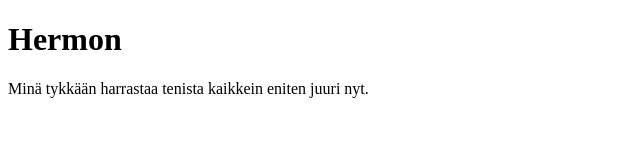
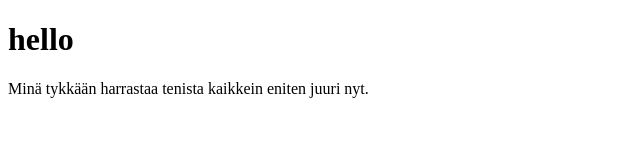
Before and after one commit to Hermon-Haileyesus/eka-repo, a plain HTML site: page index.html in a window 1280 px wide. Shown: the whole page, without its empty margins (0-640 px from the left). Drawn offline with Linux system fonts and the light colour scheme.

Commit message:
i add hello

```diff
--- a/index.html
+++ b/index.html
@@ -5,7 +5,7 @@
 </head>
 <body>
 
-<h1>Hermon </h1>
+<h1>hello </h1>
 <p>Minä tykkään  harrastaa tenista kaikkein eniten juuri nyt.</p>
 
 </body>
```
